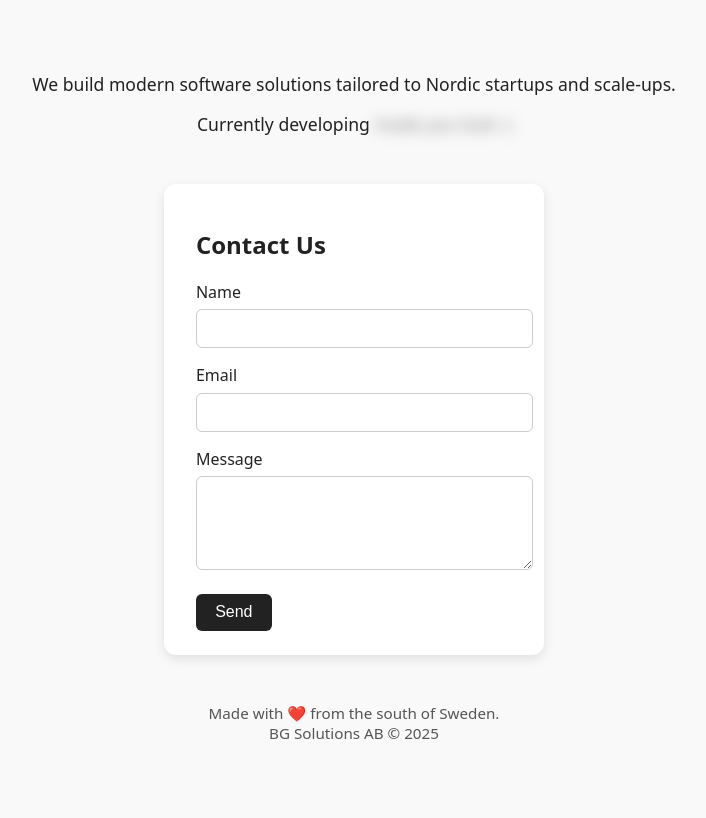
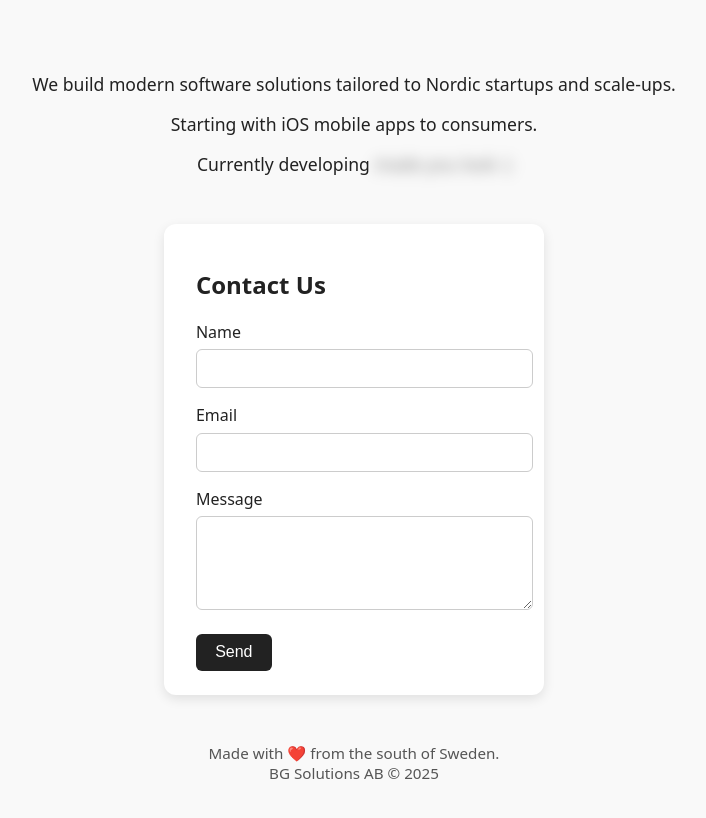
Before and after one commit to bg-solutions-ab/bg-solutions-ab.github.io, a plain HTML site: page index.html in a window 1280 px wide. Shown: the whole page, without its empty margins (286-992 px from the left). Drawn offline with Linux system fonts and the light colour scheme.

Commit message:
Update index.html

```diff
--- a/index.html
+++ b/index.html
@@ -82,6 +82,7 @@
   </head>
   <body>
     <p>We build modern software solutions tailored to Nordic startups and scale-ups.</p>
+    <p>Starting with iOS mobile apps to consumers.</p>
     <p>Currently developing <span class="blur">made you look :)</span></p>
 
     <form name="contact" netlify>
```
